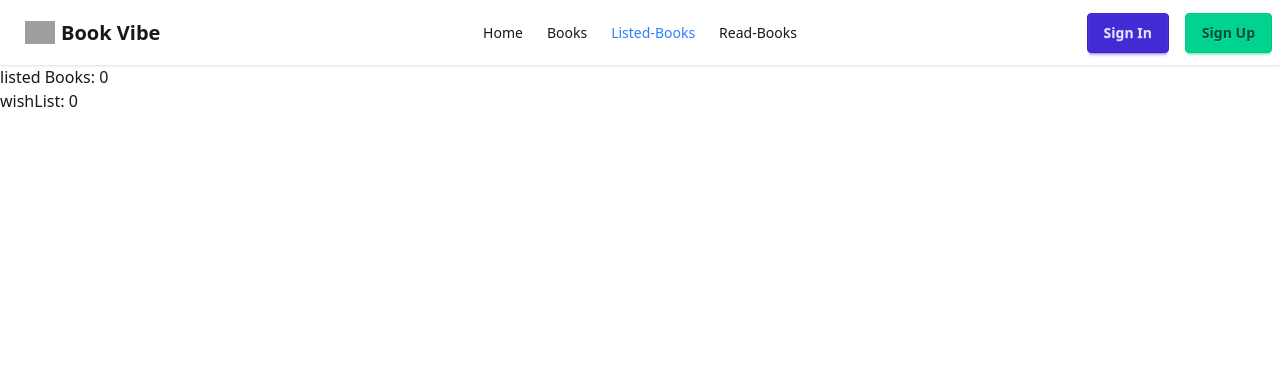
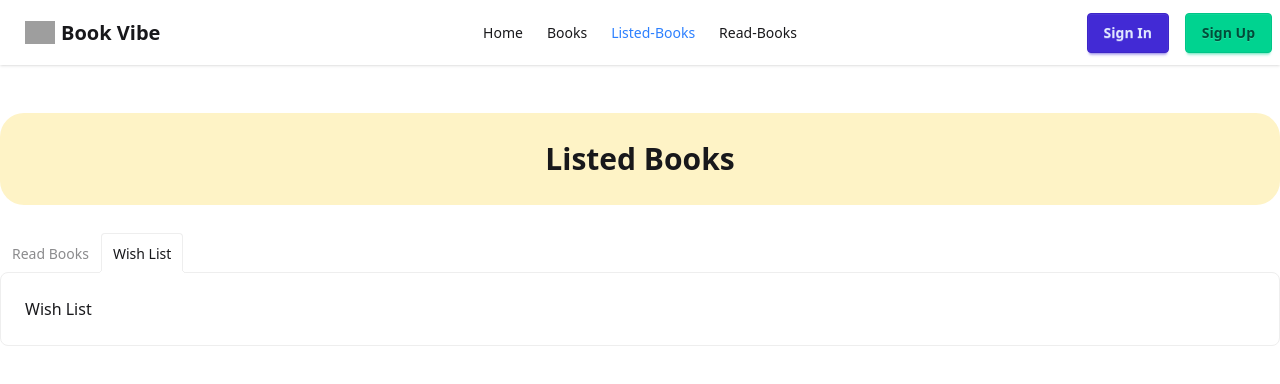
Before and after one commit to rezasdsju/book-vibe, a Next.js app: page /listed-books in a window 1280 px wide. Shown: the top 384 px of the page. Built offline with nearby package versions, Linux system fonts and the light colour scheme; grey boxes are pictures that could not be loaded.

Commit message:
chore: remove unnecessary comment

```diff
--- a/src/app/listed-books/page.tsx
+++ b/src/app/listed-books/page.tsx
@@ -5,9 +5,18 @@ import { useContext } from "react";
 const ListedBooks = () => {
     const {readBooks, wishList} = useContext(BooksContext)
     return (
-        <div>
-            listed Books: {readBooks.length} <br />
-            wishList: {wishList.length}
+        <div className="container mx-auto py-5">
+            <h2 className="my-7 bg-amber-100 rounded-3xl text-3xl text-center py-7 font-semibold">Listed Books</h2>
+
+<div className="tabs tabs-lift">
+  <input type="radio" name="my_tabs_3" className="tab" aria-label="Read Books" />
+  <div className="tab-content bg-base-100 border-base-300 p-6">Read Books</div>
+
+  <input type="radio" name="my_tabs_3" className="tab" aria-label="Wish List" defaultChecked />
+  <div className="tab-content bg-base-100 border-base-300 p-6">Wish List</div>
+
+
+</div>
         </div>
     );
 };
--- /dev/null
+++ b/src/components/shared/ListedBookCard.tsx
@@ -0,0 +1,11 @@
+import React from 'react';
+
+const ListedBookCard = () => {
+    return (
+        <div>
+
+        </div>
+    );
+};
+
+export default ListedBookCard;
```
Also changed, not shown: src/components/shared/BookCard.tsx (+9 -9 lines).
